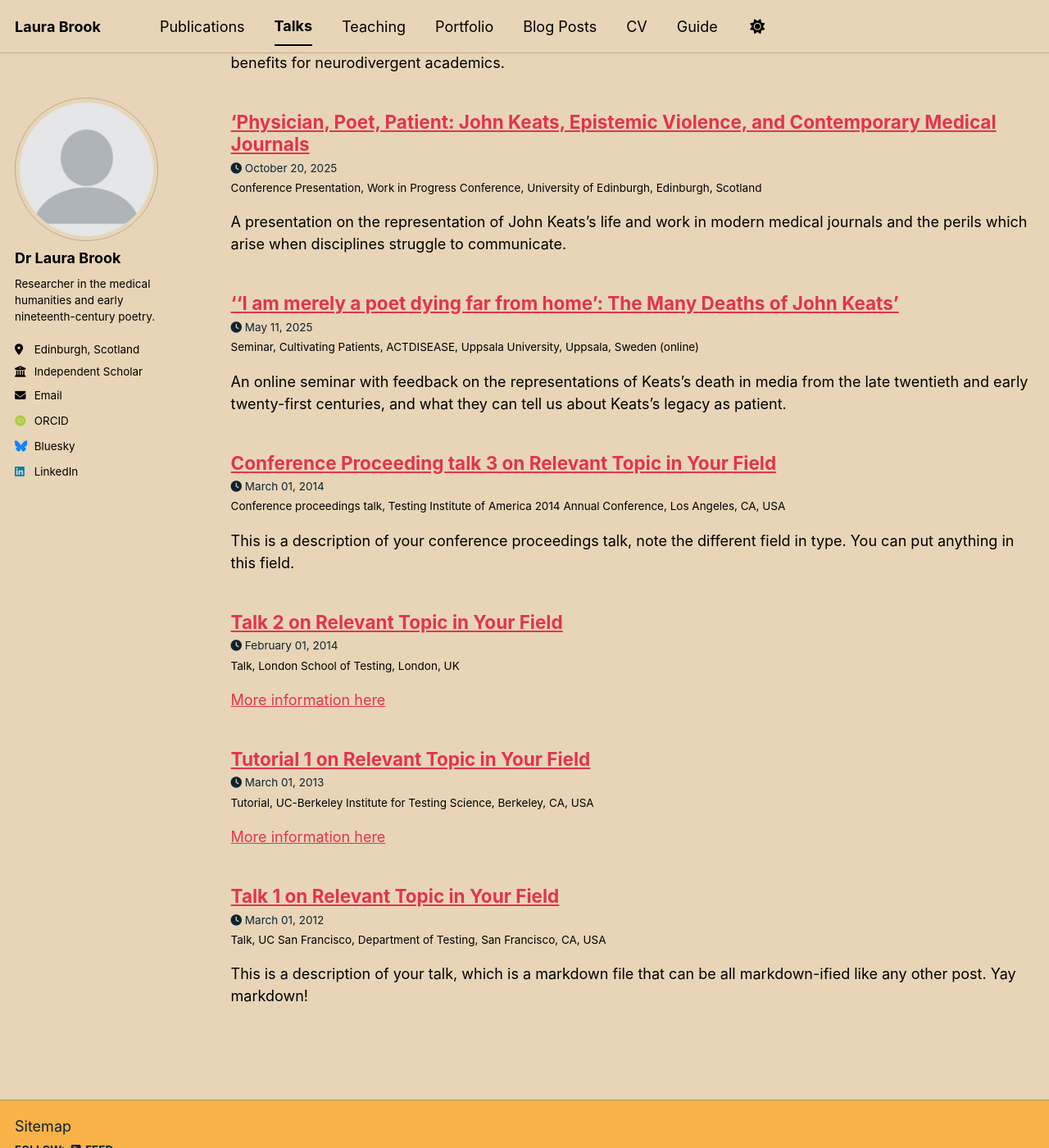
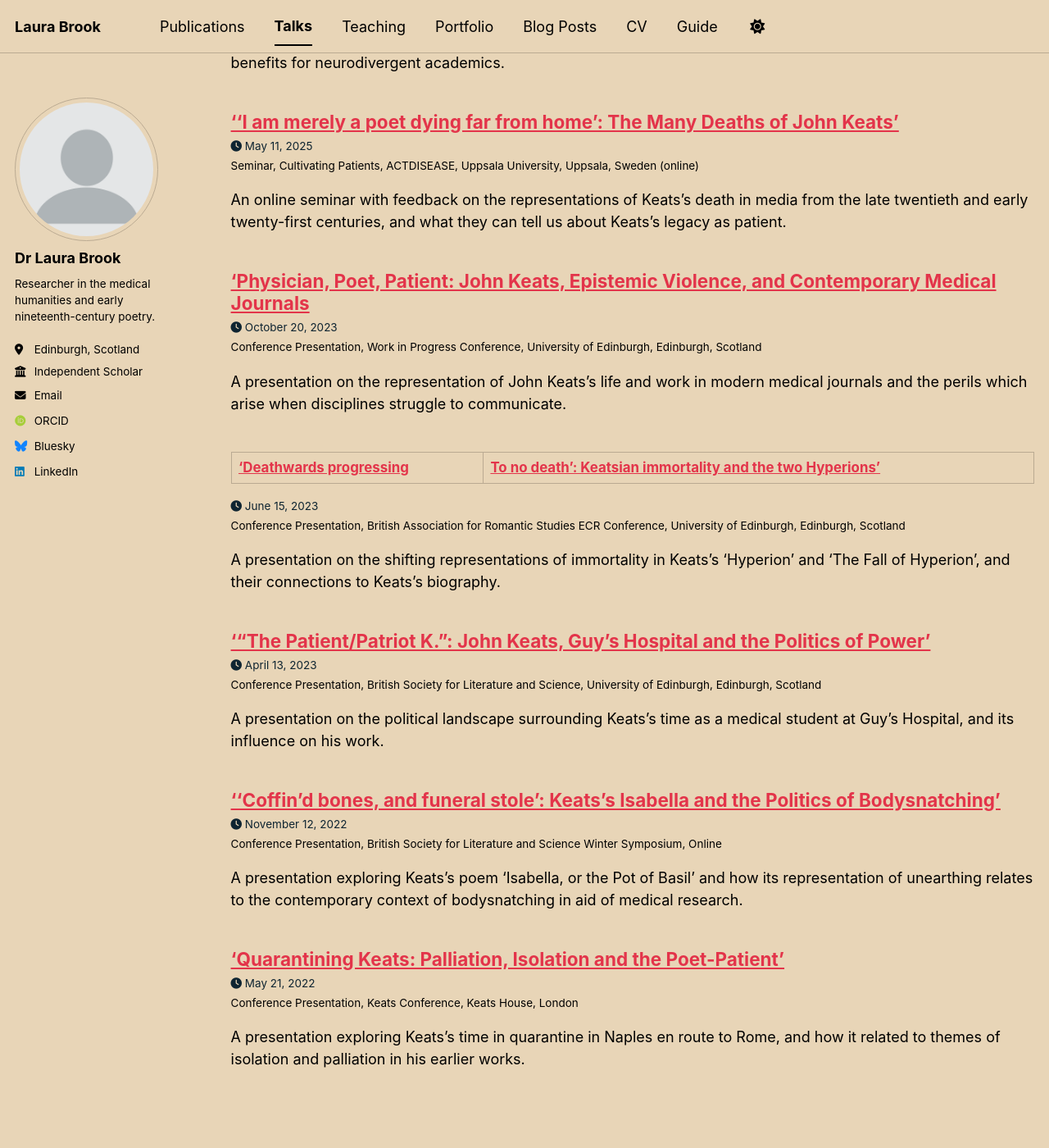
Before and after one commit to laurabrook/laurabrook.github.io, a Jekyll site: the page built from _pages/talks.html, in a window 1280 px wide and 1400 px high, scrolled down 233 px. Shown: the whole window at 82% size. Built offline with Jekyll 4.4.1, drawn with Linux system fonts in a browser that asks for light colours; some web fonts are replaced; a script bundle is joined from its source files by our own code; library files that are not in the unit come from our copies.

Commit message:
cleaned up talk folder + added talks 2022-2024

```diff
--- a/_talks/2012-03-01-talk-1.md
+++ /dev/null
@@ -1,11 +0,0 @@
----
-title: "Talk 1 on Relevant Topic in Your Field"
-collection: talks
-type: "Talk"
-permalink: /talks/2012-03-01-talk-1
-venue: "UC San Francisco, Department of Testing"
-date: 2012-03-01
-location: "San Francisco, CA, USA"
----
-
-This is a description of your talk, which is a markdown file that can be all markdown-ified like any other post. Yay markdown!
--- a/_talks/2013-03-01-tutorial-1.md
+++ /dev/null
@@ -1,13 +0,0 @@
----
-title: "Tutorial 1 on Relevant Topic in Your Field"
-collection: talks
-type: "Tutorial"
-permalink: /talks/2013-03-01-tutorial-1
-venue: "UC-Berkeley Institute for Testing Science"
-date: 2013-03-01
-location: "Berkeley, CA, USA"
----
-
-[More information here](http://exampleurl.com)
-
-This is a description of your tutorial, note the different field in type. This is a markdown files that can be all markdown-ified like any other post. Yay markdown!
--- a/_talks/2014-02-01-talk-2.md
+++ /dev/null
@@ -1,13 +0,0 @@
----
-title: "Talk 2 on Relevant Topic in Your Field"
-collection: talks
-type: "Talk"
-permalink: /talks/2014-02-01-talk-2
-venue: "London School of Testing"
-date: 2014-02-01
-location: "London, UK"
----
-
-[More information here](http://example2.com)
-
-This is a description of your talk, which is a markdown files that can be all markdown-ified like any other post. Yay markdown!
--- a/_talks/2014-03-01-talk-3.md
+++ /dev/null
@@ -1,11 +0,0 @@
----
-title: "Conference Proceeding talk 3 on Relevant Topic in Your Field"
-collection: talks
-type: "Conference proceedings talk"
-permalink: /talks/2014-03-01-talk-3
-venue: "Testing Institute of America 2014 Annual Conference"
-date: 2014-03-01
-location: "Los Angeles, CA, USA"
----
-
-This is a description of your conference proceedings talk, note the different field in type. You can put anything in this field.
--- /dev/null
+++ b/_talks/2022-05-21-KeatsConf.md
@@ -0,0 +1,11 @@
+---
+title: "‘Quarantining Keats: Palliation, Isolation and the Poet-Patient’"
+collection: talks
+type: "Conference Presentation"
+permalink: /talks/2022-05-21-KeatsConf
+venue: "Keats Conference"
+date: 2022-05-21
+location: "Keats House, London"
+---
+
+A presentation exploring Keats's time in quarantine in Naples en route to Rome, and how it related to themes of isolation and palliation in his earlier works.
--- /dev/null
+++ b/_talks/2022-11-12-BSLS-Winter.md
@@ -0,0 +1,11 @@
+---
+title: "‘‘Coffin’d bones, and funeral stole’: Keats’s Isabella and the Politics of Bodysnatching’"
+collection: talks
+type: "Conference Presentation"
+permalink: /talks/2022-11-12-BSLS-Winter
+venue: "British Society for Literature and Science Winter Symposium"
+date: 2022-11-12
+location: "Online"
+---
+
+A presentation exploring Keats's poem 'Isabella, or the Pot of Basil' and how its representation of unearthing relates to the contemporary context of bodysnatching in aid of medical research.
--- /dev/null
+++ b/_talks/2023-04-13-BSLS.md
@@ -0,0 +1,11 @@
+---
+title: "‘“The Patient/Patriot K.”: John Keats, Guy’s Hospital and the Politics of Power’"
+collection: talks
+type: "Conference Presentation"
+permalink: /talks/2023-04-13-BSLS
+venue: "British Society for Literature and Science"
+date: 2023/04/13
+location: "University of Edinburgh, Edinburgh, Scotland"
+---
+
+A presentation on the political landscape surrounding Keats's time as a medical student at Guy's Hospital, and its influence on his work.
--- /dev/null
+++ b/_talks/2023-06-15-BARS-ECR.md
@@ -0,0 +1,11 @@
+---
+title: "‘Deathwards progressing | To no death’: Keatsian immortality and the two Hyperions’"
+collection: talks
+type: "Conference Presentation"
+permalink: /talks/2023-06-15-BARS-ECR
+venue: "British Association for Romantic Studies ECR Conference"
+date: 2023/06/15
+location: "University of Edinburgh, Edinburgh, Scotland"
+---
+
+A presentation on the shifting representations of immortality in Keats's 'Hyperion' and 'The Fall of Hyperion', and their connections to Keats's biography.
--- a/_talks/2023-10-20 WIPConf.md
+++ b/_talks/2023-11-20-WipConf.md
@@ -2,9 +2,9 @@
 title: "‘Physician, Poet, Patient: John Keats, Epistemic Violence, and Contemporary Medical Journals"
 collection: talks
 type: "Conference Presentation"
-permalink: /talks/2023/10/20
+permalink: /talks/2023-10-20-WipConf
 venue: "Work in Progress Conference"
-date: 2025-10-20
+date: 2023-10-20
 location: "University of Edinburgh, Edinburgh, Scotland"
 ---
 
```
